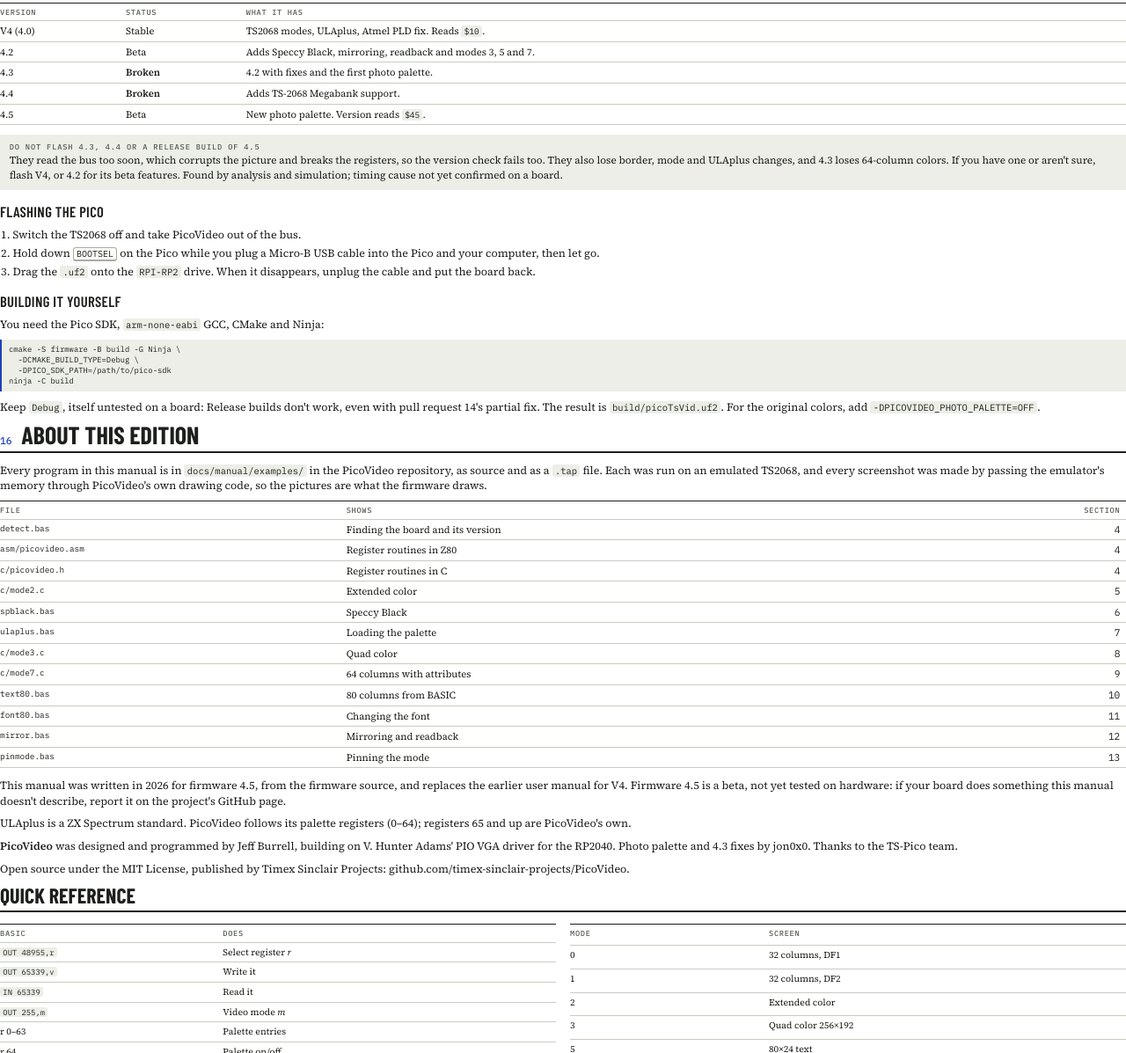
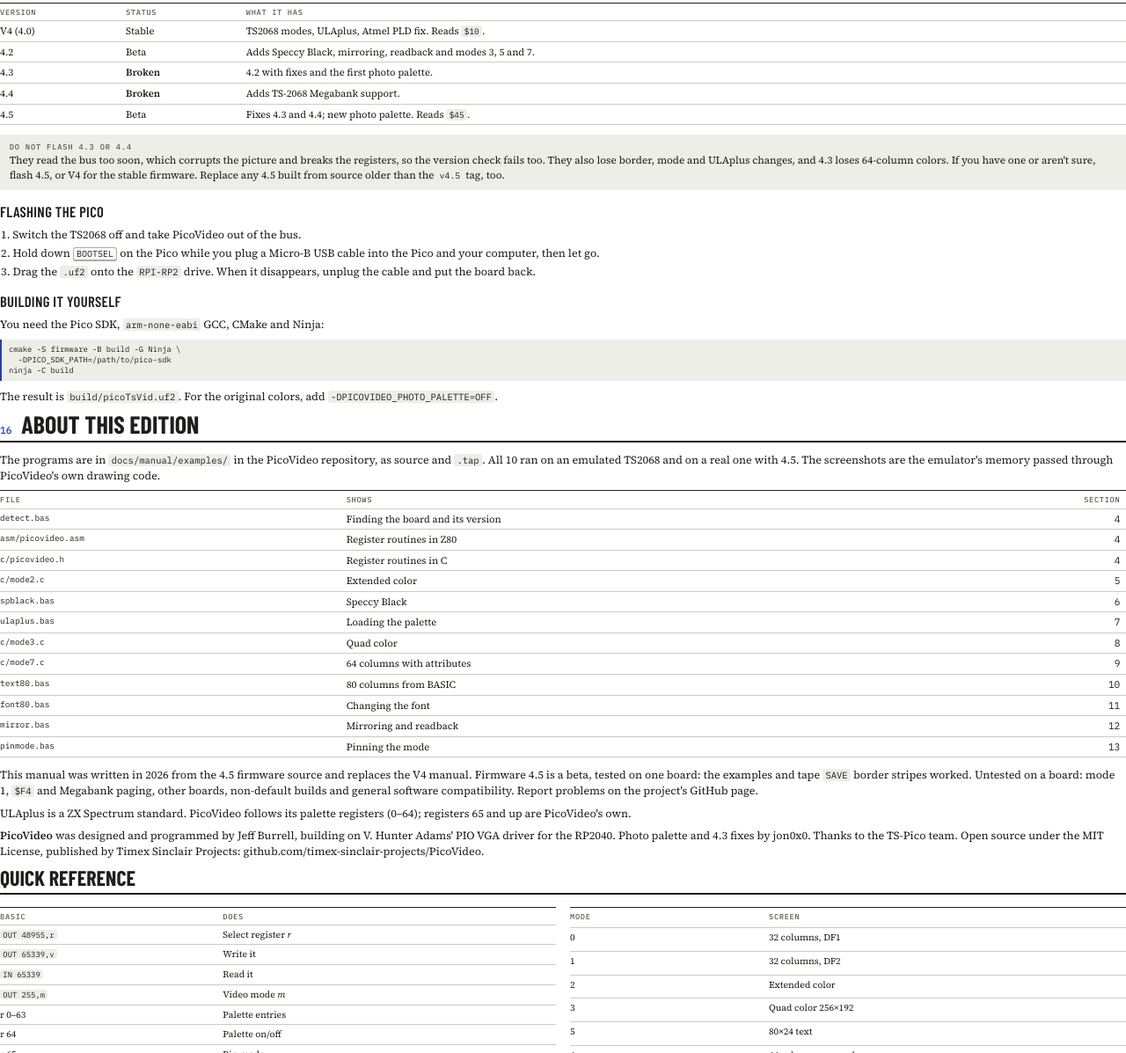
Before and after one commit to timex-sinclair-projects/PicoVideo, a plain HTML site: page docs/manual/zine_src.html in a window 1280 px wide. Shown: the part 7075-8272 px from the top of the page at 88% size. Drawn offline with nearby package versions, Linux system fonts and the light colour scheme.

Commit message:
Update the README and manual for the 4.5 release
4.5 is released and was tested on one board. Link it from the README, say
what was and wasn't tested, and keep the warning not to flash 4.3 or 4.4.

Drop the advice to build 4.5 as Debug: the default Release build includes
both fixes, and reproduces the released image with its SOURCE_DATE_EPOCH.

Rebuild the manual. The printed edition is still 28 pages.

Co-Authored-By: Claude Opus 5.5 <noreply@anthropic.com>

```diff
--- a/docs/manual/zine_src.html
+++ b/docs/manual/zine_src.html
@@ -429,9 +429,9 @@ OUT 48955,71: OUT 65339,2: OUT 65339,199: OUT 65339,59: OUT 65339,252</code></pr
     <tr><td class="k">4.2</td><td>Beta</td><td>Adds Speccy Black, mirroring, readback and modes 3, 5 and 7.</td></tr>
     <tr><td class="k">4.3</td><td><strong>Broken</strong></td><td>4.2 with fixes and the first photo palette.</td></tr>
     <tr><td class="k">4.4</td><td><strong>Broken</strong></td><td>Adds TS-2068 Megabank support.</td></tr>
-    <tr><td class="k">4.5</td><td>Beta</td><td>New photo palette. Version reads <code>$45</code>.</td></tr>
+    <tr><td class="k">4.5</td><td>Beta</td><td>Fixes 4.3 and 4.4; new photo palette. Reads <code>$45</code>.</td></tr>
   </table>
-  <div class="note"><b>Do not flash 4.3, 4.4 or a Release build of 4.5</b>They read the bus too soon, which corrupts the picture and breaks the registers, so the version check fails too. They also lose border, mode and ULAplus changes, and 4.3 loses 64-column colors. If you have one or aren't sure, flash V4, or 4.2 for its beta features. Found by analysis and simulation; timing cause not yet confirmed on a board.</div>
+  <div class="note"><b>Do not flash 4.3 or 4.4</b>They read the bus too soon, which corrupts the picture and breaks the registers, so the version check fails too. They also lose border, mode and ULAplus changes, and 4.3 loses 64-column colors. If you have one or aren't sure, flash 4.5, or V4 for the stable firmware. Replace any 4.5 built from source older than the <code>v4.5</code> tag, too.</div>
   <h3>Flashing the Pico</h3>
   <ol>
     <li>Switch the TS2068 off and take PicoVideo out of the bus.</li>
@@ -441,15 +441,14 @@ OUT 48955,71: OUT 65339,2: OUT 65339,199: OUT 65339,59: OUT 65339,252</code></pr
   <h3>Building it yourself</h3>
   <p>You need the Pico SDK, <code>arm-none-eabi</code> GCC, CMake and Ninja:</p>
 <pre><code>cmake -S firmware -B build -G Ninja \
-  -DCMAKE_BUILD_TYPE=Debug \
   -DPICO_SDK_PATH=/path/to/pico-sdk
 ninja -C build</code></pre>
-  <p>Keep <code>Debug</code>, itself untested on a board: Release builds don't work, even with pull request 14's partial fix. The result is <code>build/picoTsVid.uf2</code>. For the original colors, add <code>-DPICOVIDEO_PHOTO_PALETTE=OFF</code>.</p>
+  <p>The result is <code>build/picoTsVid.uf2</code>. For the original colors, add <code style="white-space:nowrap">-DPICOVIDEO_PHOTO_PALETTE=OFF</code>.</p>
 </section>
 
 <section id="about">
   <h2><span class="n">16</span>About this edition</h2>
-  <p>Every program in this manual is in <code>docs/manual/examples/</code> in the PicoVideo repository, as source and as a <code>.tap</code> file. Each was run on an emulated TS2068, and every screenshot was made by passing the emulator's memory through PicoVideo's own drawing code, so the pictures are what the firmware draws.</p>
+  <p>The programs are in <code>docs/manual/examples/</code> in the PicoVideo repository, as source and <code>.tap</code>. All 10 ran on an emulated TS2068 and on a real one with 4.5. The screenshots are the emulator's memory passed through PicoVideo's own drawing code.</p>
   <table>
     <tr><th>File</th><th>Shows</th><th class="num">Section</th></tr>
     <tr><td class="mono">detect.bas</td><td>Finding the board and its version</td><td class="num">4</td></tr>
@@ -465,10 +464,9 @@ ninja -C build</code></pre>
     <tr><td class="mono">mirror.bas</td><td>Mirroring and readback</td><td class="num">12</td></tr>
     <tr><td class="mono">pinmode.bas</td><td>Pinning the mode</td><td class="num">13</td></tr>
   </table>
-  <p>This manual was written in 2026 for firmware 4.5, from the firmware source, and replaces the earlier user manual for V4. Firmware 4.5 is a beta, not yet tested on hardware: if your board does something this manual doesn't describe, report it on the project's GitHub page.</p>
+  <p>This manual was written in 2026 from the 4.5 firmware source and replaces the V4 manual. Firmware 4.5 is a beta, tested on one board: the examples and tape <code>SAVE</code> border stripes worked. Untested on a board: mode 1, <code>$F4</code> and Megabank paging, other boards, non-default builds and general software compatibility. Report problems on the project's GitHub page.</p>
   <p>ULAplus is a ZX Spectrum standard. PicoVideo follows its palette registers (0–64); registers 65 and up are PicoVideo's own.</p>
-  <p><strong>PicoVideo</strong> was designed and programmed by Jeff Burrell, building on V. Hunter Adams' PIO VGA driver for the RP2040. Photo palette and 4.3 fixes by jon0x0. Thanks to the TS-Pico team.</p>
-  <p>Open source under the MIT License, published by Timex Sinclair Projects: github.com/timex-sinclair-projects/PicoVideo.</p>
+  <p><strong>PicoVideo</strong> was designed and programmed by Jeff Burrell, building on V. Hunter Adams' PIO VGA driver for the RP2040. Photo palette and 4.3 fixes by jon0x0. Thanks to the TS-Pico team. Open source under the MIT License, published by Timex Sinclair Projects: github.com/timex-sinclair-projects/PicoVideo.</p>
 </section>
 
  <div class="blank"></div>
```
Also changed, not shown: docs/manual/PicoVideo Manual.html (+5 -7 lines), docs/manual/manual_src.html (+5 -7 lines), 4 other files.
